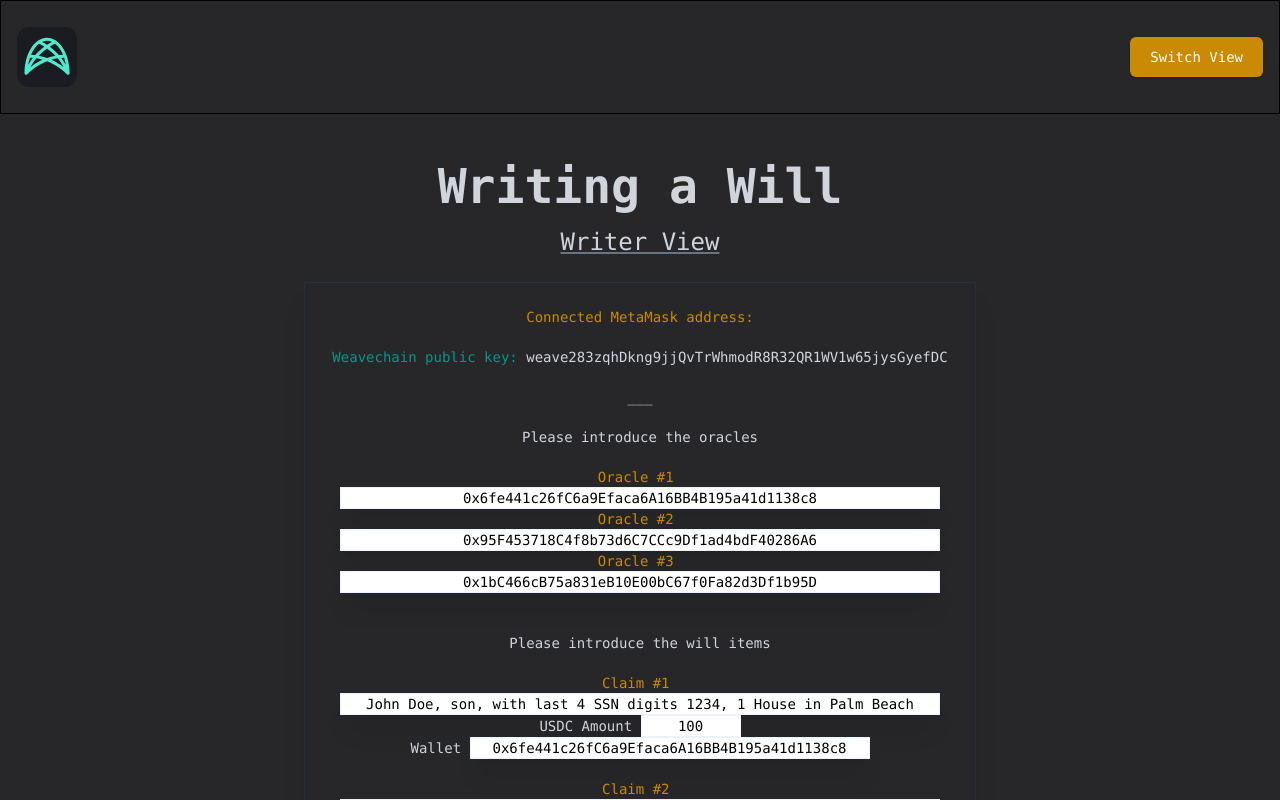
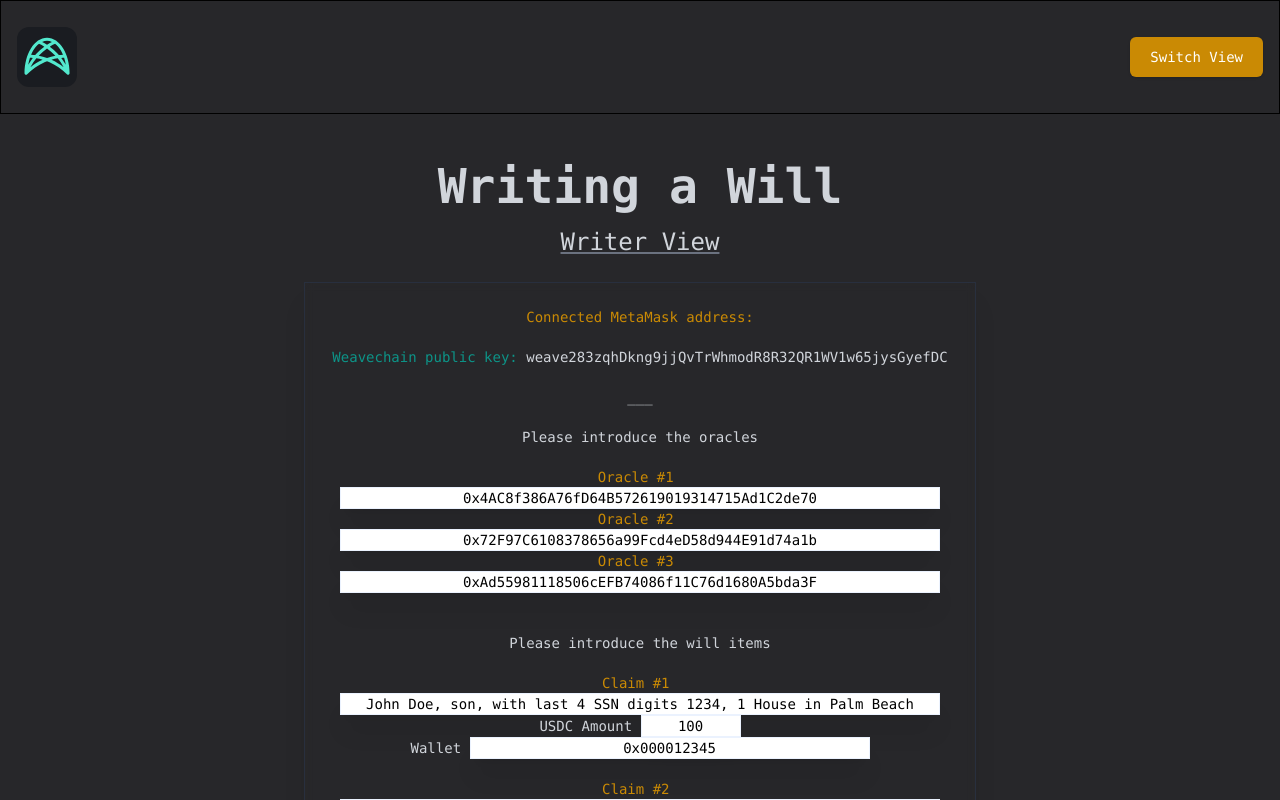
Before and after one commit to weavechain-web3/inheritable, a React (Create React App) app: page / in a window 1280 px wide. Shown: the top 800 px of the page. Built offline with nearby package versions, Linux system fonts and the light colour scheme; the HTML template or start-up script is replaced by a standard one.

Commit message:
updated oracle addresses

```diff
--- a/src/Reader.js
+++ b/src/Reader.js
@@ -416,14 +416,14 @@ class Reader extends Component {
                             className="px-5 py-2.5 text-sm font-medium text-white bg-yellow-600 hover:bg-yellow-700 rounded-md shadow"
                             type="submit" onClick={() => this.readClaim()}>
 
-                            Read Claim
+                            Check Eligibility
                         </button>
                         &nbsp;
                         <button
                             className="px-5 py-2.5 text-sm font-medium text-white bg-yellow-600 hover:bg-yellow-700 rounded-md shadow"
                             type="submit" onClick={() => this.check()}>
 
-                            Check Claim
+                            Verify Claim
                         </button>
                     </p>
                 </div>
--- a/src/Writer.js
+++ b/src/Writer.js
@@ -57,12 +57,12 @@ class Writer extends Component {
             credentials: null,
             saved: false,
             wallet: null,
-            oracle_1: "0x6fe441c26fC6a9Efaca6A16BB4B195a41d1138c8",
-            oracle_2: "0x95F453718C4f8b73d6C7CCc9Df1ad4bdF40286A6",
-            oracle_3: "0x1bC466cB75a831eB10E00bC67f0Fa82d3Df1b95D",
+            oracle_1: "0x4AC8f386A76fD64B572619019314715Ad1C2de70",
+            oracle_2: "0x72F97C6108378656a99Fcd4eD58d944E91d74a1b",
+            oracle_3: "0xAd55981118506cEFB74086f11C76d1680A5bda3F",
             claim_1: "John Doe, son, with last 4 SSN digits 1234, 1 House in Palm Beach",
             qty_1: 100,
-            wallet_1: "0x6fe441c26fC6a9Efaca6A16BB4B195a41d1138c8",
+            wallet_1: "0x000012345",
             claim_2: "Jane Doe, daughter, with last 4 SSN digits 5678, Fiat USD",
             qty_2: 200,
             wallet_2: "0x111112345",
```
